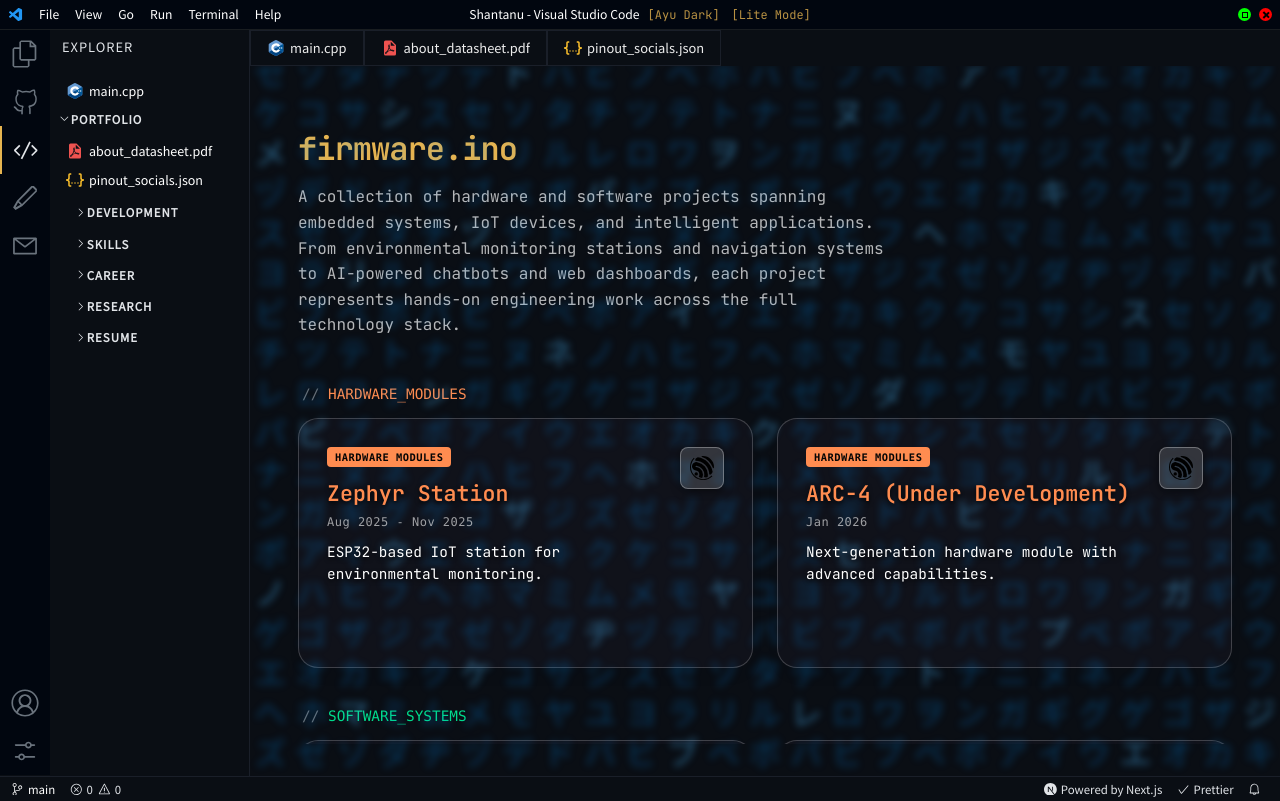
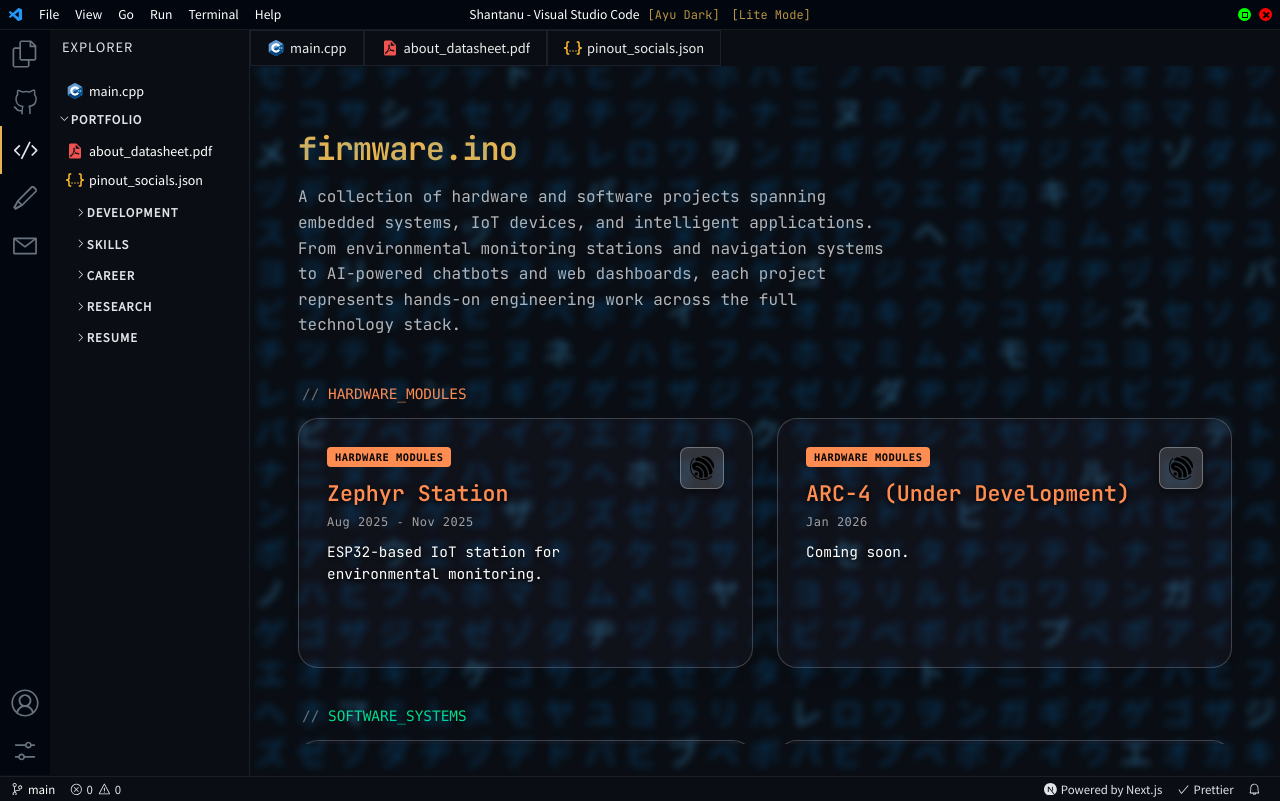
Before and after one commit to shaxntanu/VSCode-Portfolio, a Next.js app: page /projects in a window 1280 px wide. Built offline with nearby package versions, Linux system fonts and the light colour scheme.

Commit message:
Update ARC-4 description to 'Coming soon'

```diff
--- a/data/projects.ts
+++ b/data/projects.ts
@@ -71,7 +71,7 @@ export const projects: Project[] = [
   },
   {
     title: 'ARC-4 (Under Development)',
-    description: 'Next-generation hardware module with advanced capabilities.',
+    description: 'Coming soon.',
     logo: '/logos/espressif_icon.svg',
     link: '#',
     slug: 'arc-4',
```
